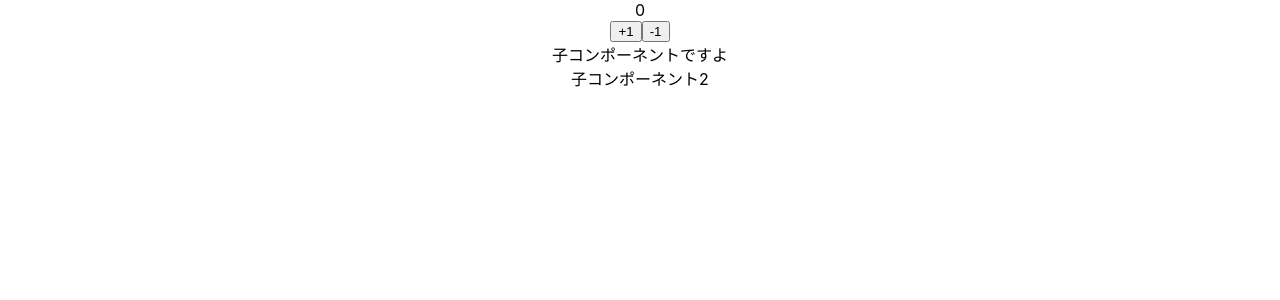
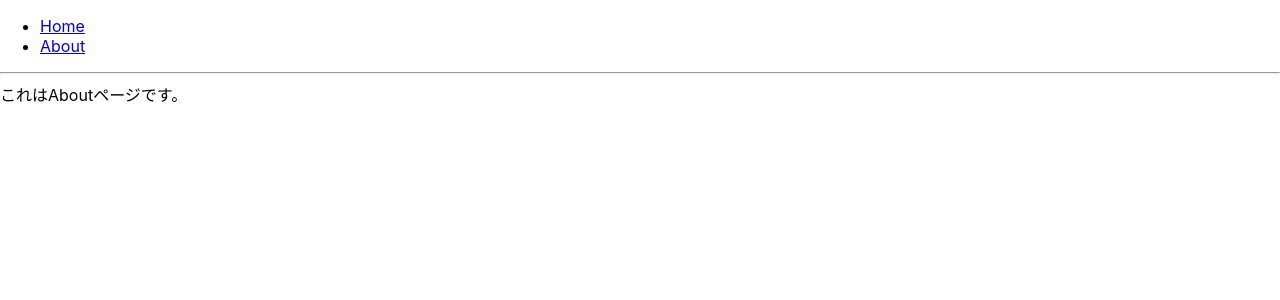
Before and after one commit to hasecom/react-learning, a React (Create React App) app: page /about in a window 1280 px wide. Shown: the top 300 px of the page. Built offline with nearby package versions, Linux system fonts and the light colour scheme.

Commit message:
ページ分割

```diff
--- a/package.json
+++ b/package.json
@@ -10,8 +10,10 @@
     "@types/node": "^12.0.0",
     "@types/react": "^17.0.0",
     "@types/react-dom": "^17.0.0",
+    "@types/react-router-dom": "^5.1.7",
     "react": "^17.0.2",
     "react-dom": "^17.0.2",
+    "react-router-dom": "^5.2.0",
     "react-scripts": "4.0.3",
     "typescript": "^4.1.2",
     "web-vitals": "^1.0.1"
--- a/src/App.tsx
+++ b/src/App.tsx
@@ -1,19 +1,22 @@
-import React,{useState} from "react"
-import {Child1,Child2} from "./components/Child"
-import './App.css';
+import React, { Component } from 'react'
+import { BrowserRouter, Route, Link } from 'react-router-dom'
+import Home from "./scenes/Home"
+import About from "./scenes/About"
+
+const App = () => (
+  <BrowserRouter>
+    <div>
+      <ul>
+        <li><Link to='/'>Home</Link></li>
+        <li><Link to='/about'>About</Link></li>
+      </ul>
+
+      <hr />
+      <Route exact path='/' component={Home} />
+      <Route path='/about' component={About} />
+    </div>
+  </BrowserRouter>
+)
 
 
-const App: React.FC = () => {
-  const [count,setCount] = useState<number>(0)
-  return (
-    <div className="App">
-      <div>{count}</div>
-      <button onClick={()=>setCount(count+1)}>+1</button>
-      <button onClick={()=>setCount(count-1)}>-1</button>
-      <Child1 />
-      <Child2 />
-    </div>
-  )
-}
-
 export default App
--- a/src/components/Child.tsx
+++ /dev/null
@@ -1,12 +0,0 @@
-
-export const Child1:React.FC = () => {
-  return (
-    <div>子コンポーネントですよ</div>
-  )
-}
-
-export const Child2:React.FC = ()=> {
-  return (
-    <div>子コンポーネント2</div>
-  )
-}
--- /dev/null
+++ b/src/scenes/About.tsx
@@ -0,0 +1,9 @@
+import React, { Component } from "react";
+class About extends Component {
+  render(){
+    return(
+      <div>これはAboutページです。</div>
+    )
+  }
+}
+export default About
--- /dev/null
+++ b/src/scenes/Home.tsx
@@ -0,0 +1,9 @@
+import React , {Component} from "react"
+class About extends Component{
+  render(){
+    return(
+      <div>これはHOME</div>
+    )
+  }
+}
+export default About
--- a/tsconfig.json
+++ b/tsconfig.json
@@ -18,6 +18,7 @@
     "resolveJsonModule": true,
     "isolatedModules": true,
     "noEmit": true,
+    "noImplicitAny":false,
     "jsx": "react-jsx"
   },
   "include": [
```
Also changed, not shown: src/component/Navbar.tsx (added, +14 -0 lines), 1 other file (tests, documents, lock files or other folders).
